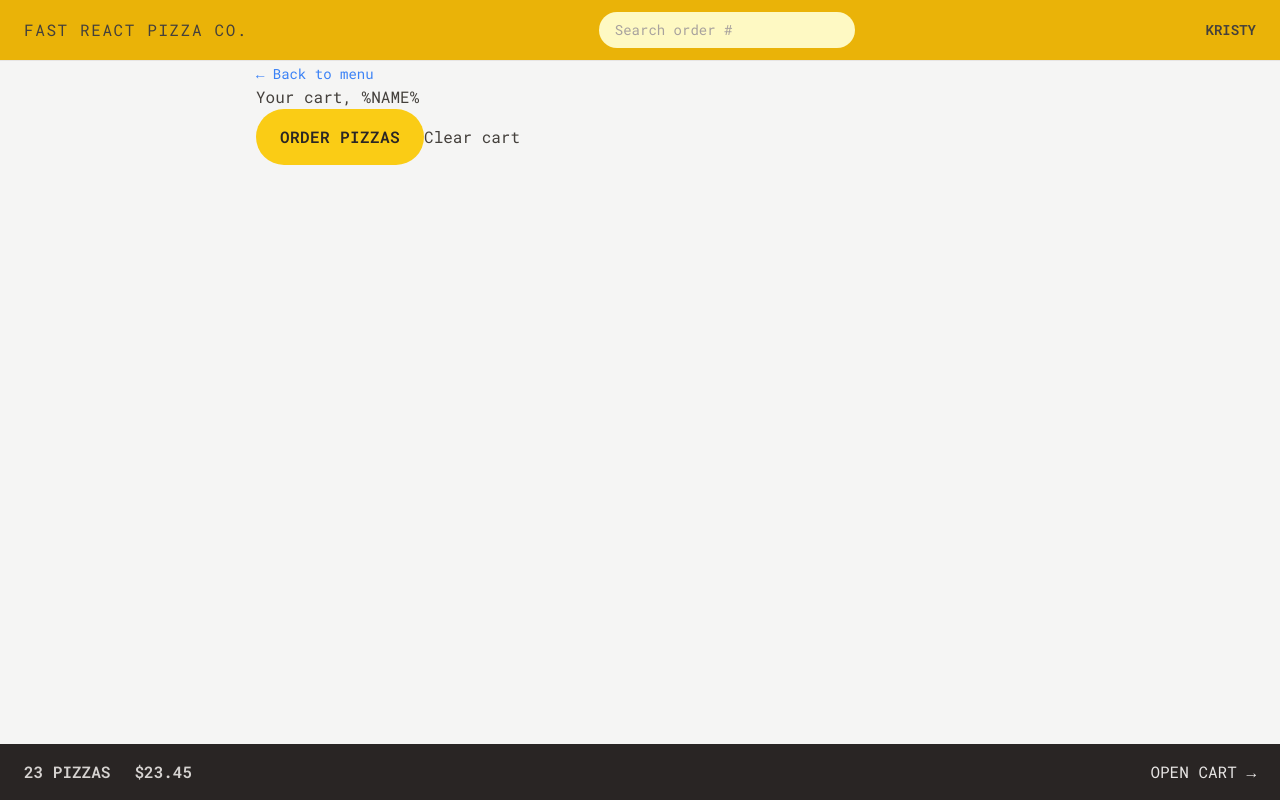
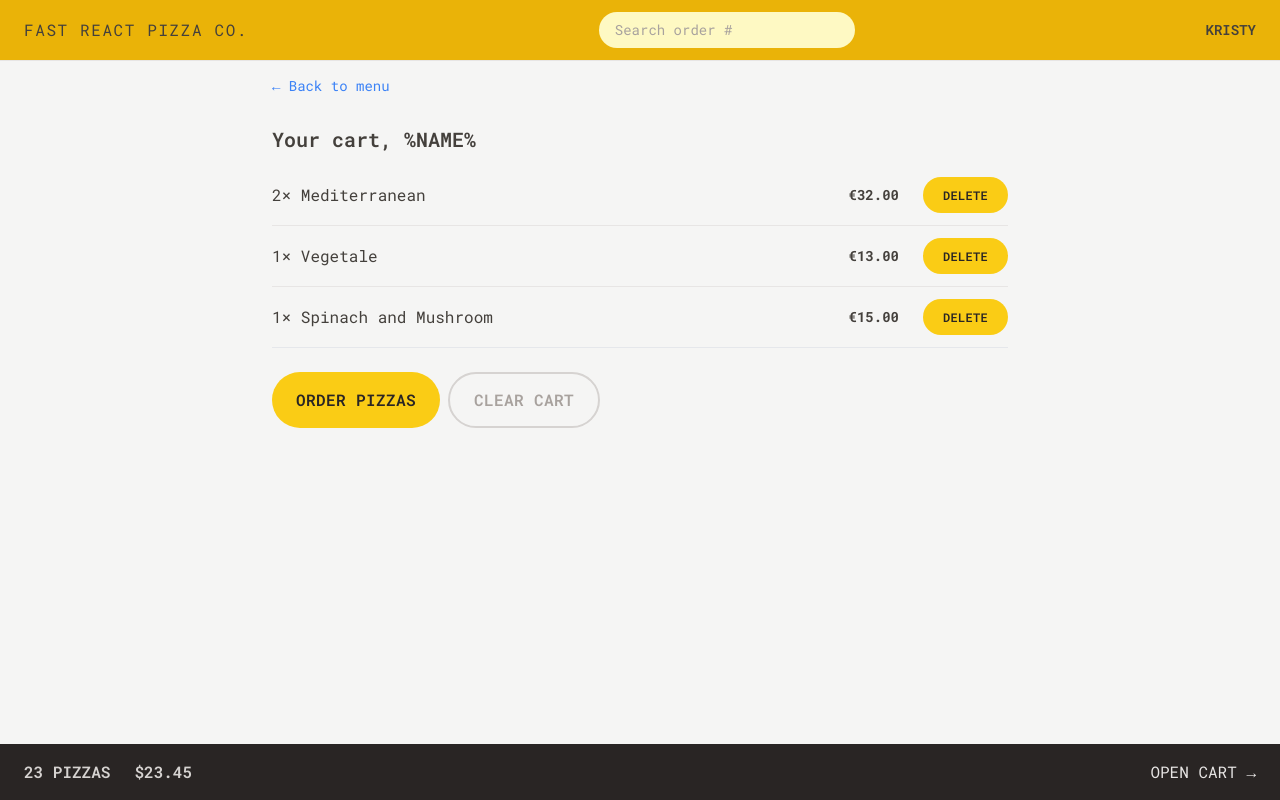
Before and after one commit to m9iv/fast-react-pizza, a React (Vite) app: page /cart in a window 1280 px wide. Built offline with nearby package versions, Linux system fonts and the light colour scheme.

Commit message:
Styling the Cart

```diff
--- a/src/features/cart/Cart.jsx
+++ b/src/features/cart/Cart.jsx
@@ -1,6 +1,7 @@
 import { Link } from 'react-router-dom'
 import LinkButton from '../../ui/LinkButton'
 import Button from '../../ui/Button'
+import CartItem from './CartItem'
 
 const fakeCart = [
   {
@@ -9,6 +10,7 @@
     quantity: 2,
     unitPrice: 16,
     totalPrice: 32,
+    key: 12355,
   },
   {
     pizzaId: 6,
@@ -16,6 +18,7 @@
     quantity: 1,
     unitPrice: 13,
     totalPrice: 13,
+    key: 12455,
   },
   {
     pizzaId: 11,
@@ -23,6 +26,7 @@
     quantity: 1,
     unitPrice: 15,
     totalPrice: 15,
+    key: 12357,
   },
 ]
 
@@ -30,16 +34,23 @@
   const cart = fakeCart
 
   return (
-    <div>
+    <div className="px-4 py-3">
       <LinkButton to="/menu">&larr; Back to menu</LinkButton>
 
-      <h2>Your cart, %NAME%</h2>
+      <h2 className="mt-7 text-xl font-semibold">Your cart, %NAME%</h2>
 
-      <div>
+      <ul className="mt-3 divide-y divide-stone-200 border-b">
+        {cart.map((item) => (
+          <CartItem item={item} key={item.key} />
+        ))}
+      </ul>
+
+      <div className="mt-6 space-x-2">
         <Button type="primary" to="/order/new">
           Order pizzas
         </Button>
-        <button>Clear cart</button>
+
+        <Button type="secondary">Clear cart</Button>
       </div>
     </div>
   )
--- a/src/features/cart/CartItem.jsx
+++ b/src/features/cart/CartItem.jsx
@@ -1,16 +1,22 @@
+import Button from '../../ui/Button'
+import { formatCurrency } from '../../utils/helpers'
+
 function CartItem({ item }) {
-  const { pizzaId, name, quantity, totalPrice } = item;
+  const { pizzaId, name, quantity, totalPrice } = item
 
   return (
-    <li>
-      <p>
+    <li className="py-3 sm:flex sm:items-center sm:justify-between">
+      <p className="mb-1 sm:mb-0">
         {quantity}&times; {name}
       </p>
-      <div>
-        <p>{formatCurrency(totalPrice)}</p>
+
+      <div className="flex items-center justify-between sm:gap-6">
+        <p className="text-sm font-bold">{formatCurrency(totalPrice)}</p>
+
+        <Button type="small">Delete</Button>
       </div>
     </li>
-  );
+  )
 }
 
-export default CartItem;
+export default CartItem
--- a/src/ui/Button.jsx
+++ b/src/ui/Button.jsx
@@ -2,10 +2,12 @@
 
 function Button({ children, type, to, disabled }) {
   const base =
-    'md inline-block rounded-full bg-yellow-400 font-semibold uppercase tracking-wide text-stone-800 transition-colors duration-300 hover:bg-yellow-400 focus:bg-yellow-300 focus:outline-none focus:ring focus:ring-yellow-400 focus:ring-offset-2 disabled:cursor-not-allowed'
+    'inline-block rounded-full bg-yellow-400 font-semibold uppercase tracking-wide text-stone-800 transition-colors duration-300 hover:bg-yellow-400 focus:bg-yellow-300 focus:outline-none focus:ring focus:ring-yellow-400 focus:ring-offset-2 disabled:cursor-not-allowed'
 
   const styles = {
     primary: base + ' px-4 py-3 md:px-6 md:py-4',
+    secondary:
+      'inline-block rounded-full border-2 border-stone-300 font-semibold uppercase tracking-wide text-stone-400 transition-colors duration-300 hover:bg-stone-300 hover:text-stone-800 focus:text-stone-800 focus:bg-stone-300 focus:outline-none focus:ring focus:ring-stone-200 focus:ring-offset-2 disabled:cursor-not-allowed px-4 py-2.5 md:px-6 md:py-3.5',
     small: base + ' py-2 md:px-5 md:py-2.5 text-xs',
   }
 
```
